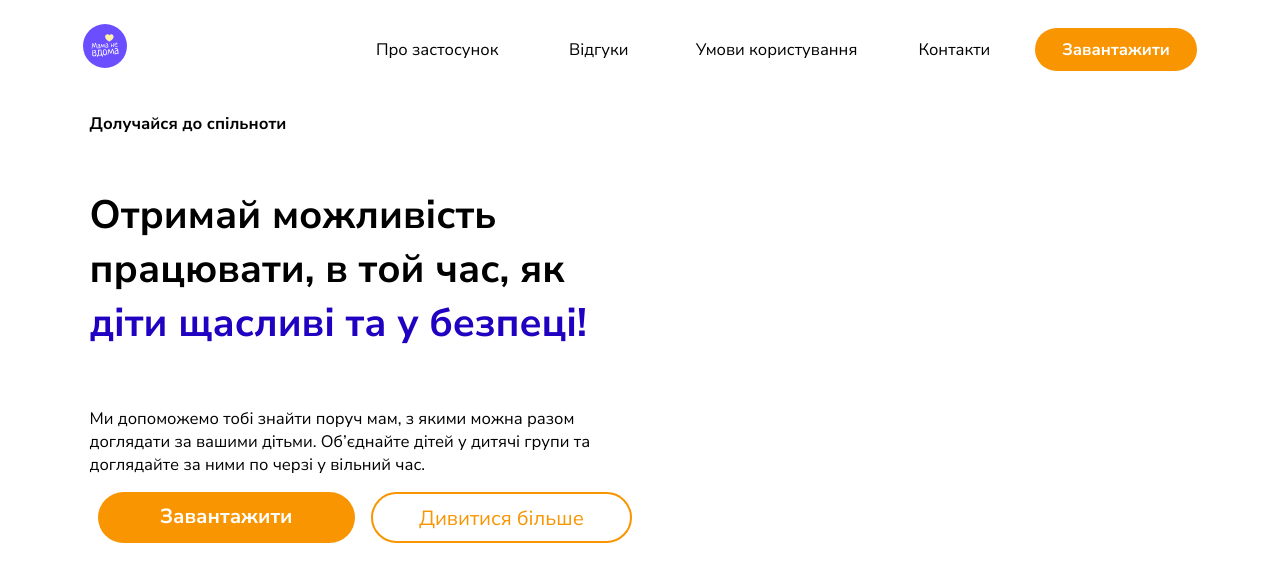
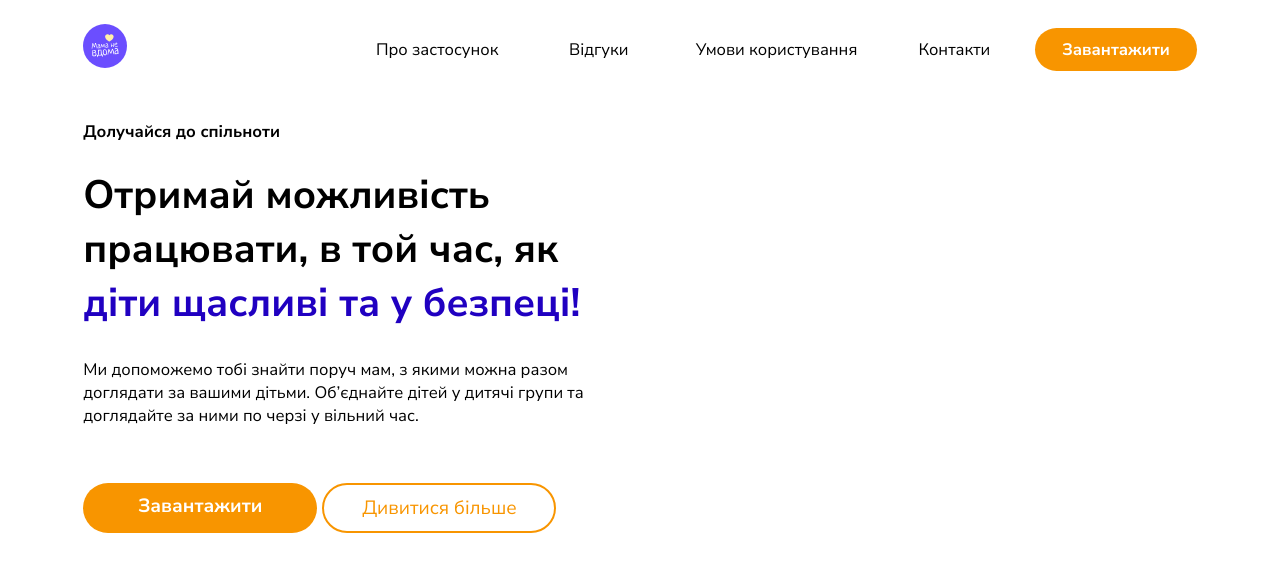
Before and after one commit to natalia646/novi_matusi, a React (Create React App) app: page / in a window 1280 px wide. Shown: the top 582 px of the page. Built offline with nearby package versions, Linux system fonts and the light colour scheme.

Commit message:
CREAT FEATURE

```diff
--- a/src/components/TopPart/TopPart.js
+++ b/src/components/TopPart/TopPart.js
@@ -1,5 +1,5 @@
 import React from "react";
-import Download from '../ButtonDow/Download';
+import Download from "../ButtonDow/Download";
 import { Link } from "react-router-dom";
 import {
   ArticleContainer,
@@ -8,7 +8,7 @@
   H2,
   Paragraf,
   SectionForImages,
-  Buttons,
+  Buttons
 } from "./TopPart.styled";
 
 const TopPart = () => {
@@ -16,7 +16,8 @@
     <ArticleContainer>
       <SectionForText>
         <H1>
-          Отримай можливість працювати, в той час, як{" "}
+          Отримай можливість <br />
+          працювати, в той час, як{" "}
           <span style={{ color: "#2000C1" }}>
             <br />
             діти щасливі та у безпеці!
@@ -29,8 +30,10 @@
           по черзі у вільний час.
         </Paragraf>
         <Buttons>
-            <Download/>
-            <Link className='more' to ='/'>Дивитися більше</Link>
+          <Download />
+          <Link className="more" to="/">
+            Дивитися більше
+          </Link>
         </Buttons>
       </SectionForText>
       <SectionForImages></SectionForImages>
--- a/src/components/TopPart/TopPart.styled.js
+++ b/src/components/TopPart/TopPart.styled.js
@@ -1,15 +1,19 @@
 import styled from "styled-components";
-import { colors} from "../../constants";
+import { colors, device } from "../../constants";
+import photo1 from "../../assets/photo/photo1.webp";
+import photo2 from "../../assets/photo/photo2.webp";
 
 export const ArticleContainer = styled.article`
-  width: 86%;
+  width: 87%;
   display: grid;
   grid-template-columns: 1fr 1fr;
   margin: auto;
+  @media ${device.tablet} {
+    width: 94%;
+  }
 `;
 
 export const SectionForText = styled.section`
-  max-width: 604px;
   display: grid;
   grid-template-columns: 1fr;
 `;
@@ -17,26 +21,32 @@
 export const H1 = styled.h1`
   grid-area: 2 / 1 / 3 / 2;
   font-size: 3.1vw;
+  margin: 2% 0;
+  font-weight: 700;
 `;
 export const H2 = styled.h2`
   font-size: 1.3vw;
   grid-area: 1 / 1 / 2 / 2;
+  font-weight: 700;
+  margin-top: 4%;
 `;
 export const Paragraf = styled.p`
   grid-area: 3 / 1 / 4 / 2;
   font-size: 1.3vw;
 `;
-
 export const Buttons = styled.div`
+  max-width: 85%;
   grid-area: 4 / 1 / 5 / 2;
-  display: flex;
-  justify-content: space-around;
+  display: grid;
+  grid-template-columns: 1fr 1fr;
+  grid-column-gap: 5px;
+  margin: 7% 0;
 
   a {
-    width: 100%;
-    max-width: 14rem;
-    padding: 1.7% 3%;
-    font-size: 1.6vw;
+    /* width: 100%;
+    max-width: 14rem; */
+
+    font-size: 1.5vw;
     text-align: center;
     border-radius: 30px;
     font-family: Nunito Sans;
@@ -47,6 +57,7 @@
     background: ${colors.white};
     color: ${colors.orange};
     text-decoration: none;
+    padding: 10px 27px;
     &:hover {
       border: 2px solid #f46600;
       color: #f46600;
@@ -58,4 +69,9 @@
   }
 `;
 
-export const SectionForImages = styled.section``;
+export const SectionForImages = styled.section`
+  background-image: url(${photo2}) right bottom,
+    url(${photo1}) right 45% top 10%;
+  background-size: 38%, 35%;
+  background-repeat: no-repeat;
+`;
```
